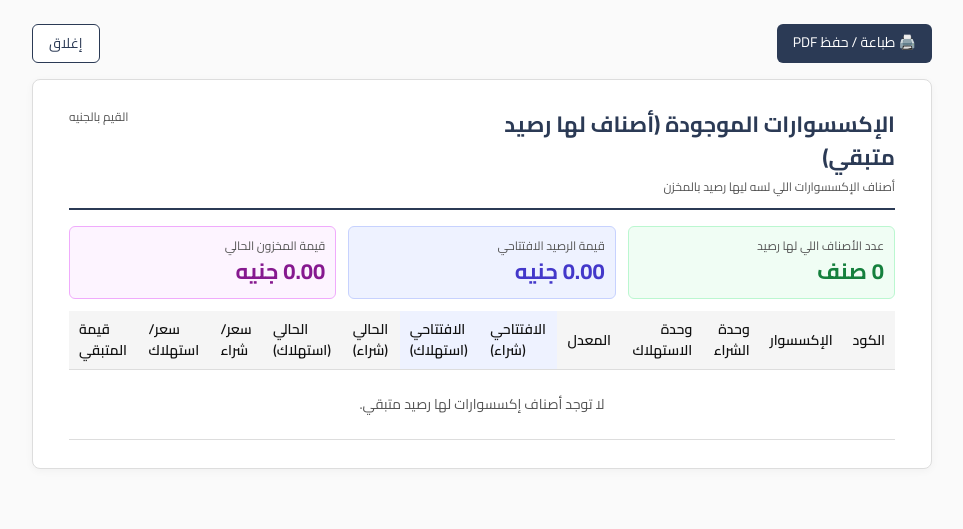
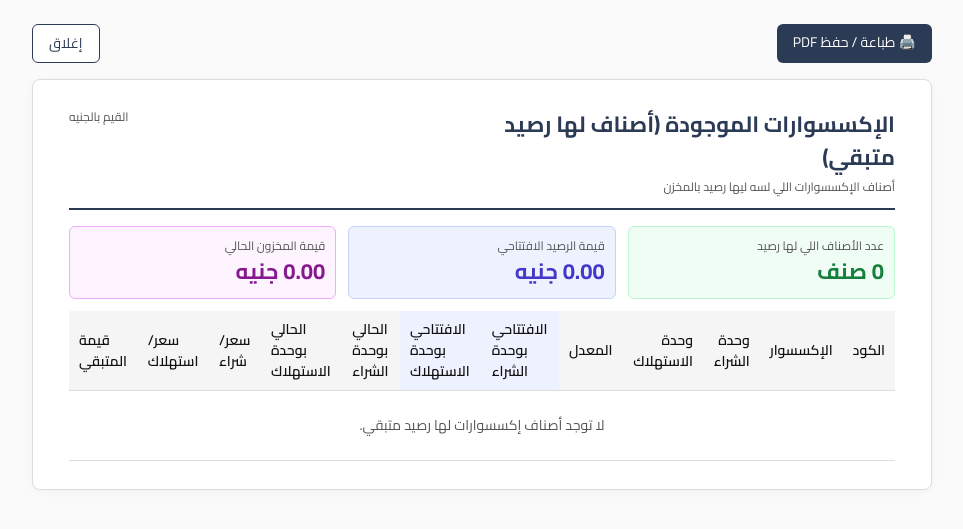
Before and after one commit to Ismaelm89/Roma-ERP, a Django app: page /manufacturing/accessories/on-hand/ in a window 1280 px wide. Shown: the top 529 px of the page, without its empty margins (158-1121 px from the left). Run offline with Django 5.2, Linux system fonts and the light colour scheme; the visitor is signed in with stand-in values (Sample User, id 1); data comes from the database, SQL or seed files in the repository; data that the repository does not hold is empty.

Commit message:
chore(report): clearer accessory column headers (بوحدة الشراء/الاستهلاك)
Co-Authored-By: Claude Opus 4.8 (1M context) <noreply@anthropic.com>

```diff
--- a/templates/manufacturing/accessories_on_hand.html
+++ b/templates/manufacturing/accessories_on_hand.html
@@ -35,10 +35,10 @@
             <th>وحدة الشراء</th>
             <th>وحدة الاستهلاك</th>
             <th class="num">المعدل</th>
-            <th class="num" style="background:#eef2ff;">الافتتاحي (شراء)</th>
-            <th class="num" style="background:#eef2ff;">الافتتاحي (استهلاك)</th>
-            <th class="num">الحالي (شراء)</th>
-            <th class="num">الحالي (استهلاك)</th>
+            <th class="num" style="background:#eef2ff;">الافتتاحي بوحدة الشراء</th>
+            <th class="num" style="background:#eef2ff;">الافتتاحي بوحدة الاستهلاك</th>
+            <th class="num">الحالي بوحدة الشراء</th>
+            <th class="num">الحالي بوحدة الاستهلاك</th>
             <th class="num">سعر/شراء</th>
             <th class="num">سعر/استهلاك</th>
             <th class="num">قيمة المتبقي</th>
```
